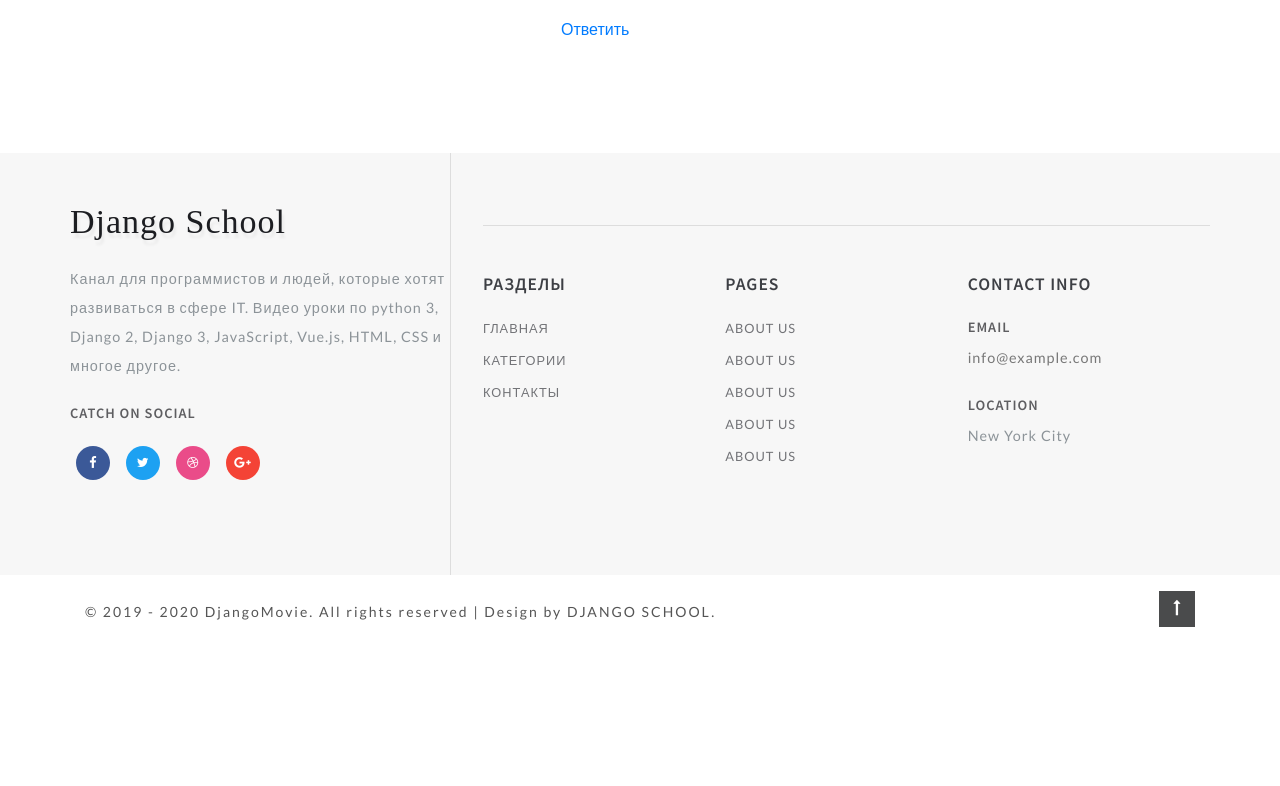
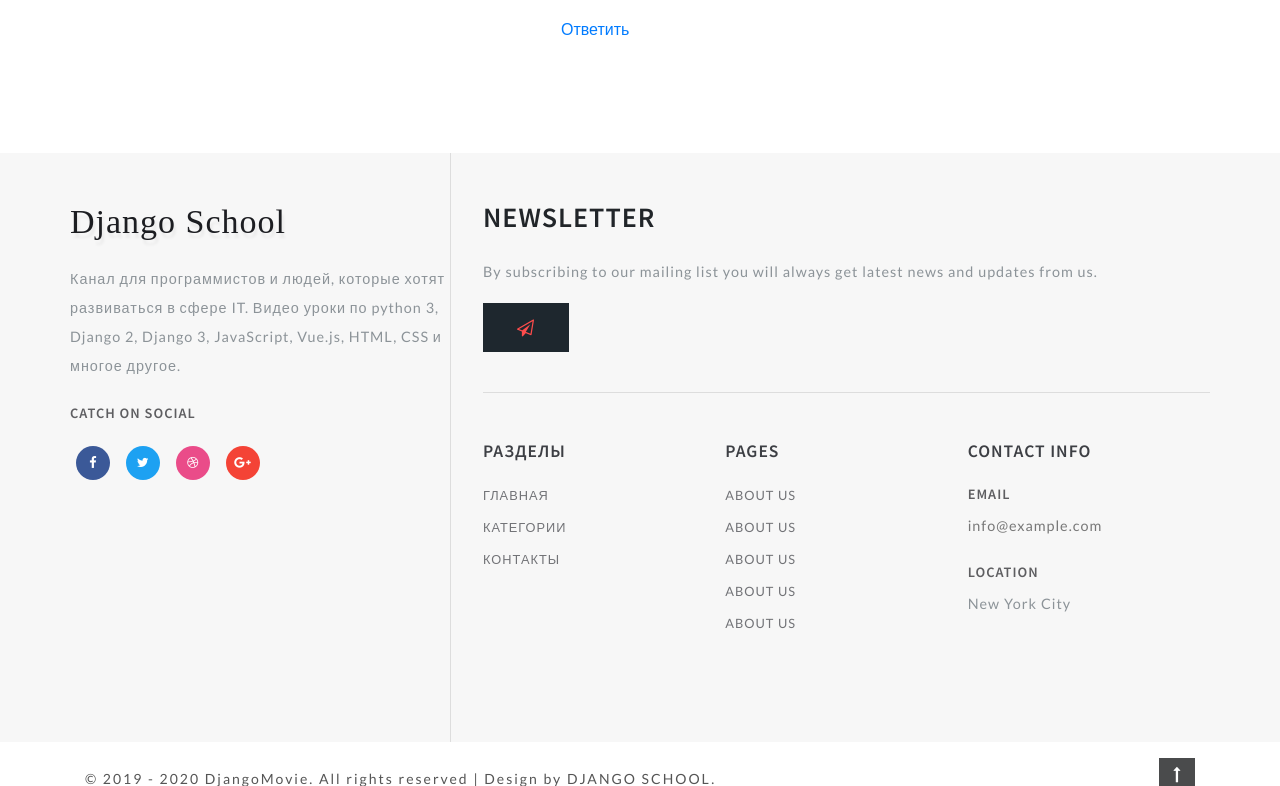
Before and after one commit to igorkhaylov/django_movie, a Django app: page /iron_man/ in a window 1280 px wide. Shown: the part 3430-4216 px from the top of the page. Before the commit the page ends 4057 px from the top, so only its background shows below. Run offline with Django 3.2, Linux system fonts and the light colour scheme; data comes from the database, SQL or seed files in the repository; both versions use the stored data as it was after the commit; some libraries are stand-ins or nearby versions.

Commit message:
finished lesson 24

```diff
--- /dev/null
+++ b/contact/forms.py
@@ -0,0 +1,18 @@
+from django import forms
+from snowpenguin.django.recaptcha3.fields import ReCaptchaField
+from .models import Contact
+
+
+class ContactForm(forms.ModelForm):
+    """Форма подписки по Email"""
+    captcha = ReCaptchaField()
+
+    class Meta:
+        model = Contact
+        fields = ("email", "captcha")
+        widgets = {
+            "email": forms.TextInput(attrs={"class": "editContent", "placeholder": "Your Email..."})
+        }
+        labels = {
+            "email": ""
+        }
--- /dev/null
+++ b/contact/templatetags/contact_tags.py
@@ -0,0 +1,9 @@
+from django import template
+from contact.forms import ContactForm
+
+register = template.Library()
+
+
+@register.inclusion_tag("contact/tags/form.html")
+def contact_form():
+    return {"contact_form": ContactForm()}
--- /dev/null
+++ b/contact/urls.py
@@ -0,0 +1,7 @@
+from django.urls import path
+from .views import ContactView
+
+
+urlpatterns = [
+    path("", ContactView.as_view(), name="contact"),
+]
--- a/django_movie/settings.py
+++ b/django_movie/settings.py
@@ -43,6 +43,7 @@
     'ckeditor',
     'ckeditor_uploader',
     'movies',
+    'contact',
 
     'snowpenguin.django.recaptcha3'
 ]
--- a/django_movie/urls.py
+++ b/django_movie/urls.py
@@ -23,6 +23,7 @@
     path('admin/', admin.site.urls),
     path('ckeditor/', include("ckeditor_uploader.urls")),
     path('pages/', include("django.contrib.flatpages.urls")),
+    path('contact/', include("contact.urls")),
     path('', include("movies.urls")),
 ]
 
--- /dev/null
+++ b/templates/contact/tags/form.html
@@ -0,0 +1,10 @@
+<h3 class="footer_title text-uppercase editContent mb-lg-4 mb-3">
+    Newsletter
+</h3>
+<p class="editContent">By subscribing to our mailing list you will always get latest news and
+    updates from us.</p>
+<form action="{% url 'contact' %}" method="post" class="w3layouts-newsletter">
+    {% csrf_token %}
+    {{ contact_form }}
+    <button class="btn1 btn"><span class="fa fa-paper-plane-o" aria-hidden="true"></span></button>
+</form>
--- a/templates/include/footer.html
+++ b/templates/include/footer.html
@@ -1,9 +1,10 @@
+{% load contact_tags %}
 <footer class="editContent">
     <div class="container">
         <div class="row footer-top">
             <div class="col-lg-4 footer-grid_section_w3layouts">
                 <h2 class="logo-2 mb-lg-4 mb-3">
-                    <a href="/" class="editContent">
+                    <a href="{% url "index" %}" class="editContent">
                         <span class="fa" aria-hidden="true">
                             Django School
                         </span>
@@ -40,7 +41,7 @@
             </div>
             <div class="col-lg-8 footer-right">
                 <div class="w3layouts-news-letter">
-{#                    {% contact_form %}#}
+                    {% contact_form %}
                 </div>
                 <div class="row mt-lg-4 bottom-w3layouts-sec-nav mx-0">
                     <div class="col-md-4 footer-grid_section_w3layouts">
```
Also changed, not shown: contact/templatetags/__init.py__.py (added), db.sqlite3.
